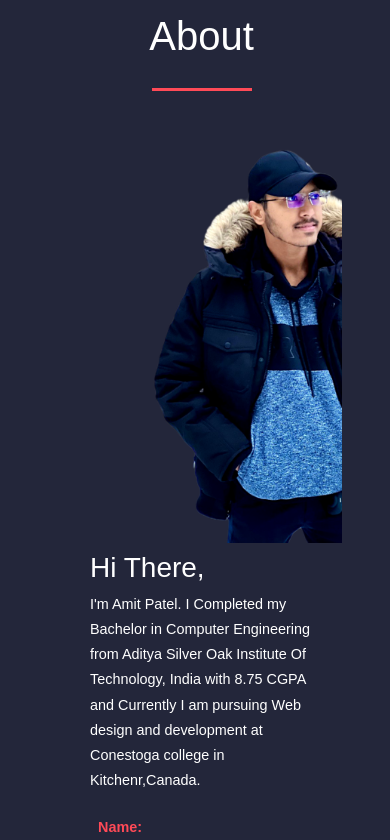
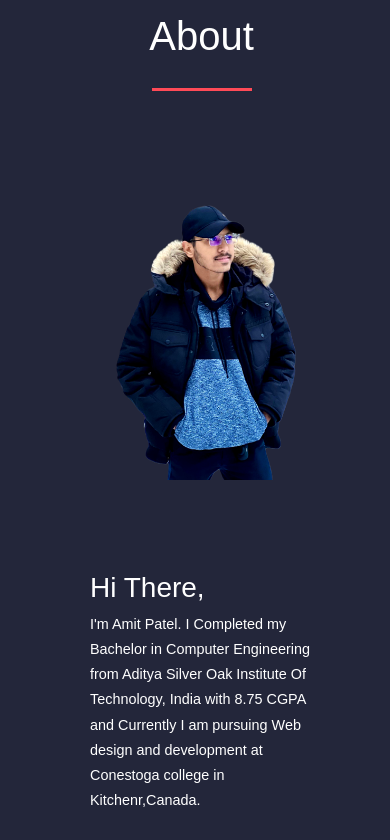
Before and after one commit to apatel6152/amit303.me, a React (Create React App) app: page / in a window 390 px wide. Shown: the part 880-1720 px from the top of the page. Built offline with nearby package versions, Linux system fonts and the light colour scheme.

Commit message:
new changes for portfolio

```diff
--- a/src/components/About/About.css
+++ b/src/components/About/About.css
@@ -57,7 +57,9 @@ h1.mainHeader {
         background-size: contain;
         padding: 0;
         height: 50vh;
-        /* padding-right: 20px; */
+
+        /* padding-bottom: 40px; */
+        /* padding-right: 70px; */
     }
 
     h1.mainHeader {
@@ -80,6 +82,9 @@ h1.mainHeader {
         width: 100vw;
 
     }
+    .about__info {
+        padding-top: 30px;
+    }
     .about_info-details  {
         font-size: 90%;
         /* display: block; */
--- a/src/components/About/About.js
+++ b/src/components/About/About.js
@@ -64,8 +64,8 @@ const About = () => {
           </div>
         </div>
     		<div className="row d-flex">
-    			<div className="col-md-6 col-lg-5 d-flex">
-    				<div className="about__img img-about img d-flex align-items-stretch">
+    			<div className="col-md-6 col-lg-5 ">
+    				<div className="about__img img-about img  align-items-stretch">
     					<div className="overlay"></div>
 	    				<div className="img d-flex align-self-stretch align-items-center" >
 	    				</div>
```
